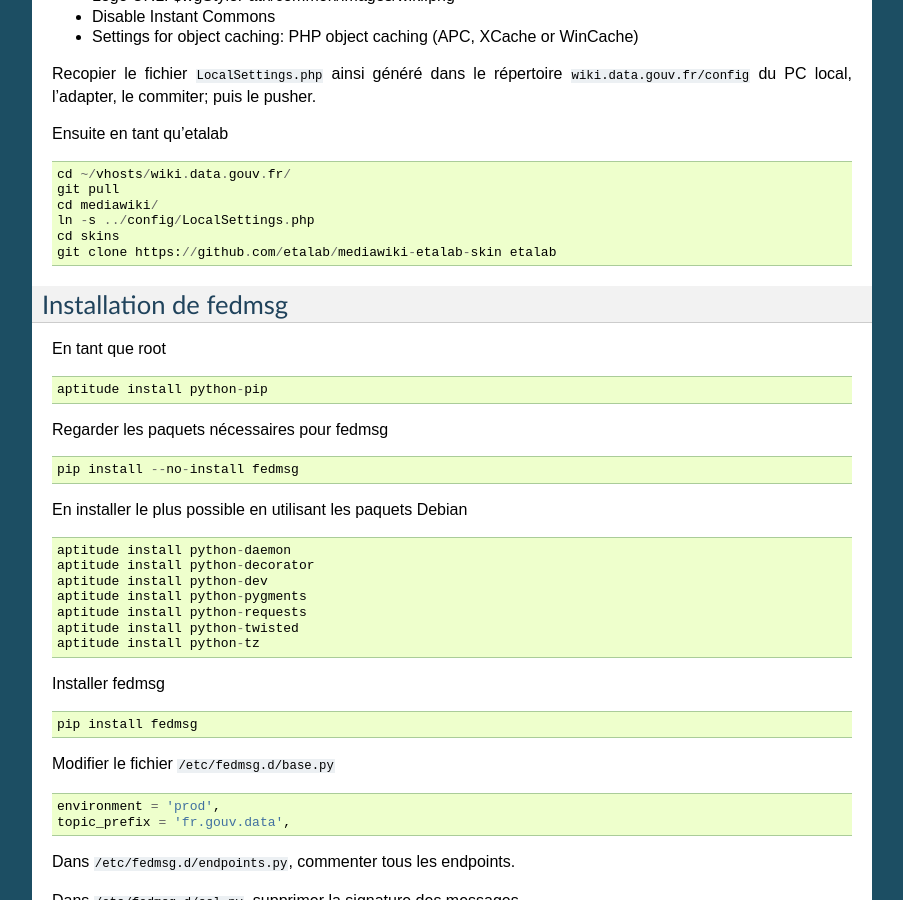
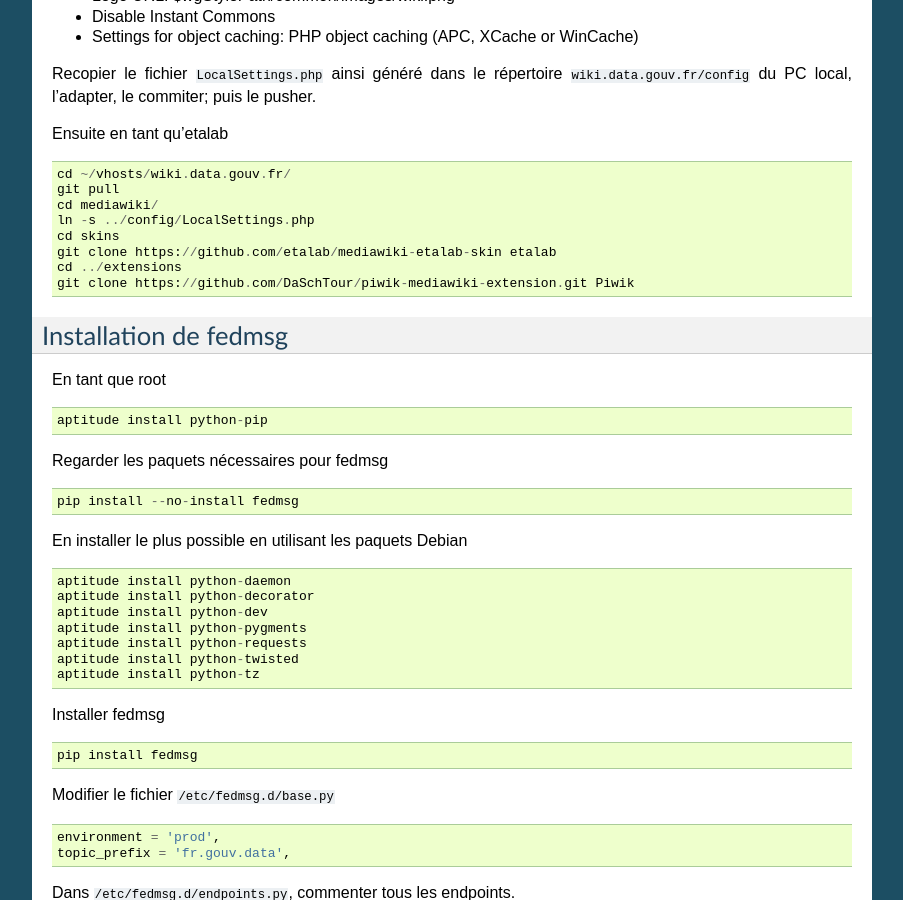
Before and after one commit to etalab/etalab-support, a Sphinx documentation site: the page built from doc/installation-serveur-virtuel-ant.rst, in a window 1280 px wide and 900 px high, scrolled down 6335 px. Shown: the whole window, without its empty margins (198-1101 px from the left). Built offline with Sphinx 7.4.7, drawn with Linux system fonts in a browser that asks for light colours.

Commit message:
Added Piwik extension installation

```diff
--- a/doc/installation-serveur-virtuel-ant.rst
+++ b/doc/installation-serveur-virtuel-ant.rst
@@ -365,6 +365,10 @@ Ensuite en tant qu'etalab ::
   ln -s ../config/LocalSettings.php
   cd skins
   git clone https://github.com/etalab/mediawiki-etalab-skin etalab
+  cd ../extensions
+  git clone https://github.com/DaSchTour/piwik-mediawiki-extension.git Piwik
+
+
 
 
 Installation de fedmsg
```
